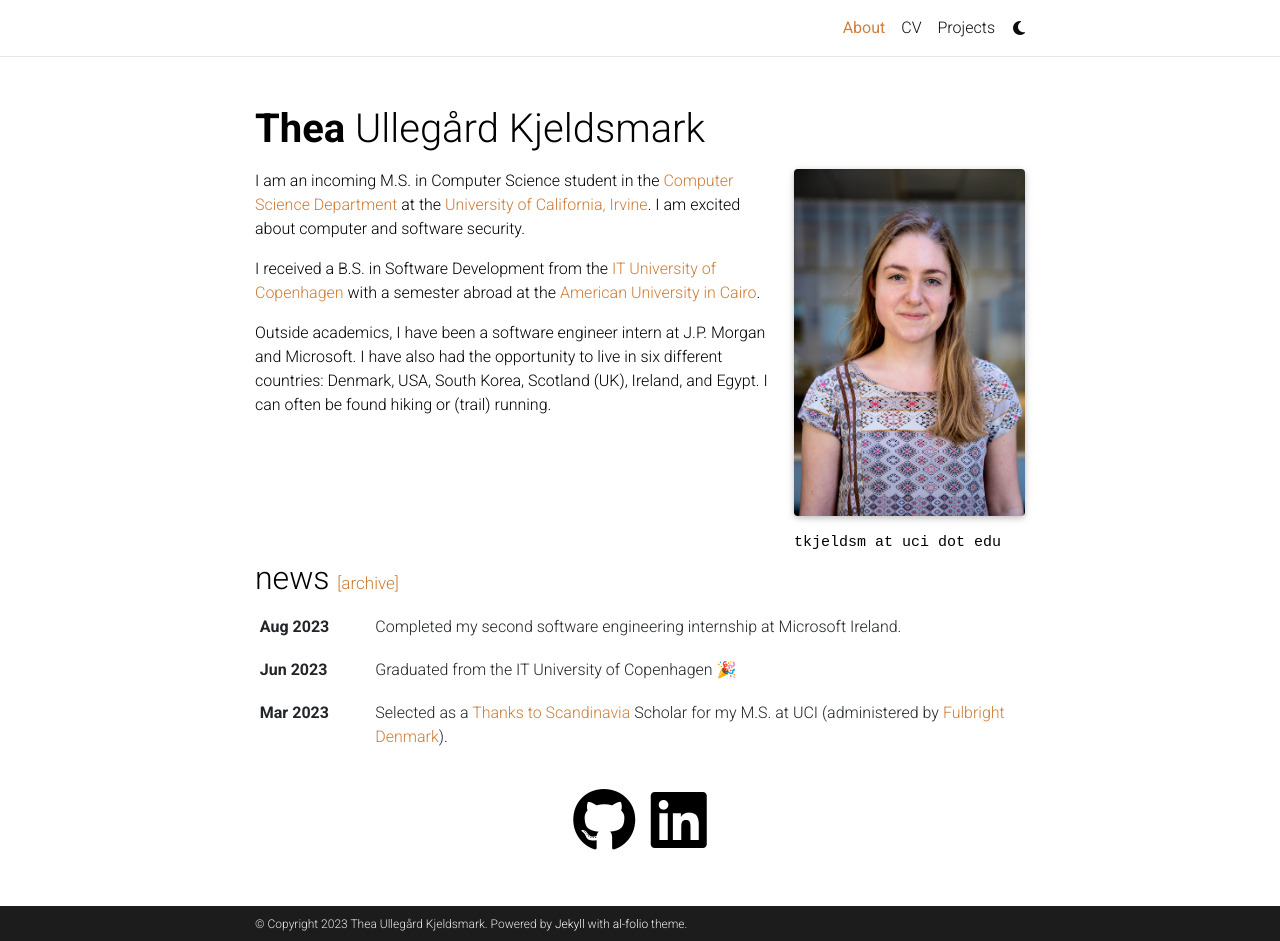
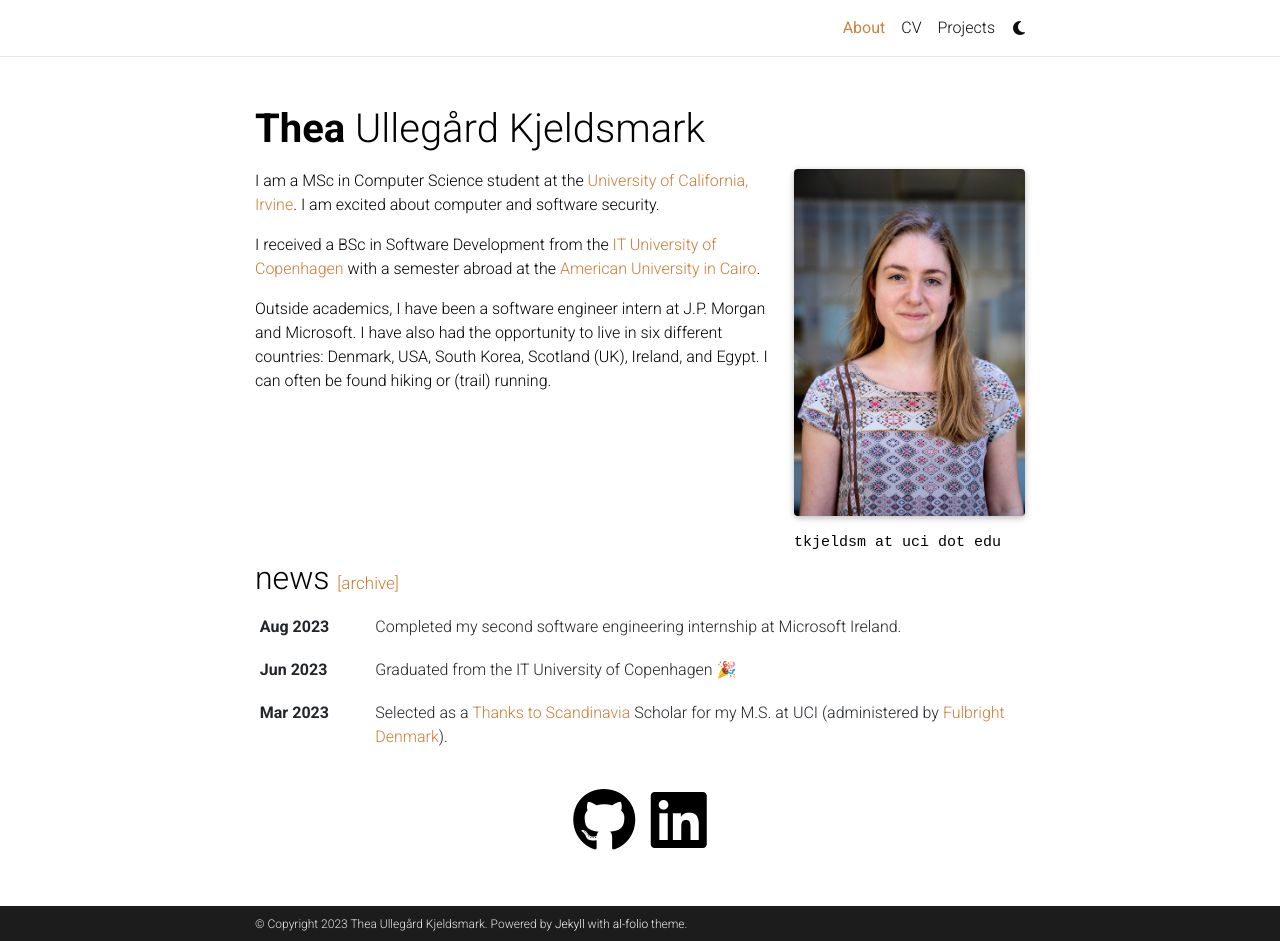
Before and after one commit to theauk/theauk.github.io, a Jekyll site: the page built from _pages/about.md, in a window 1280 px wide and 941 px high. Built offline with Jekyll 4.4.1, drawn with Linux system fonts in a browser that asks for light colours; emoji names are drawn with the system emoji font; comment, search, counter and statistics services are not loaded; a style sheet for code colours, icons or effects is not loaded.

Commit message:
Update personal text

```diff
--- a/_pages/about.md
+++ b/_pages/about.md
@@ -17,8 +17,8 @@ selected_papers: false # includes a list of papers marked as "selected={true}"
 social: true  # includes social icons at the bottom of the page
 ---
 
-I am an incoming M.S. in Computer Science student in the [Computer Science Department](https://www.cs.uci.edu/) at the [University of California, Irvine](https://uci.edu/). I am excited about computer and software security.
+I am a MSc in Computer Science student at the [University of California, Irvine](https://uci.edu/). I am excited about computer and software security.
 
-I received a B.S. in Software Development from the [IT University of Copenhagen](https://en.itu.dk/) with a semester abroad at the [American University in Cairo](https://www.aucegypt.edu/).
+I received a BSc in Software Development from the [IT University of Copenhagen](https://en.itu.dk/) with a semester abroad at the [American University in Cairo](https://www.aucegypt.edu/).
 
 Outside academics, I have been a software engineer intern at J.P. Morgan and Microsoft. I have also had the opportunity to live in six different countries: Denmark, USA, South Korea, Scotland (UK), Ireland, and Egypt. I can often be found hiking or (trail) running.
```
